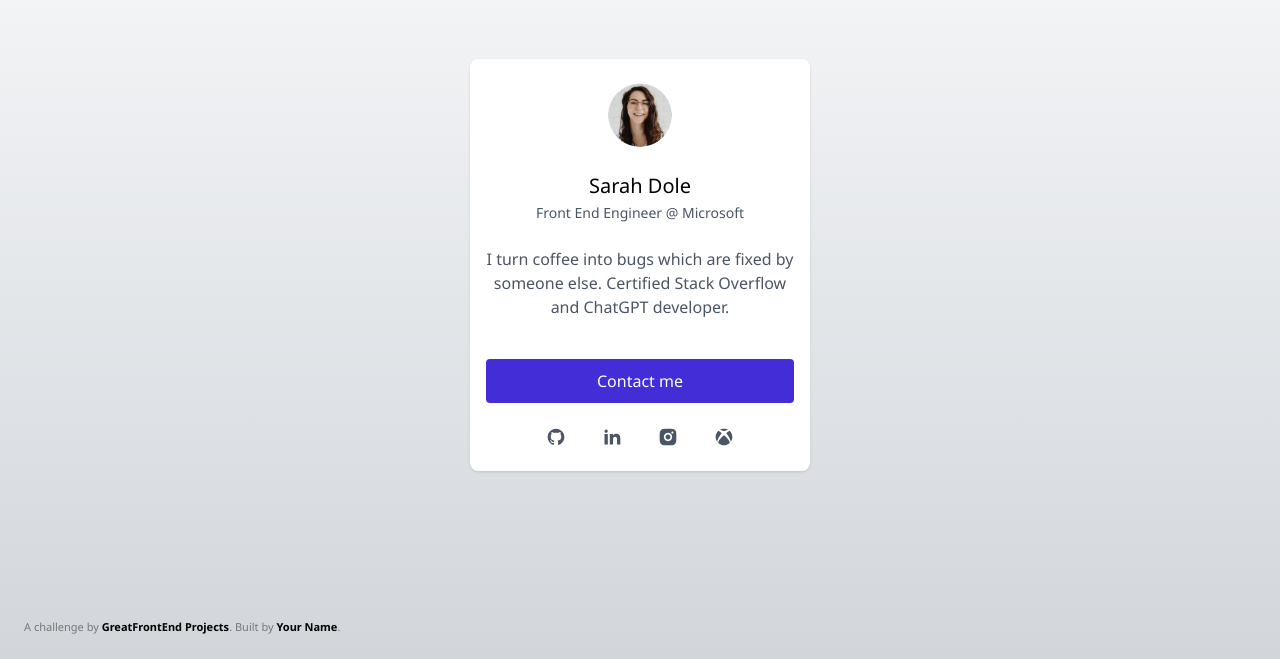
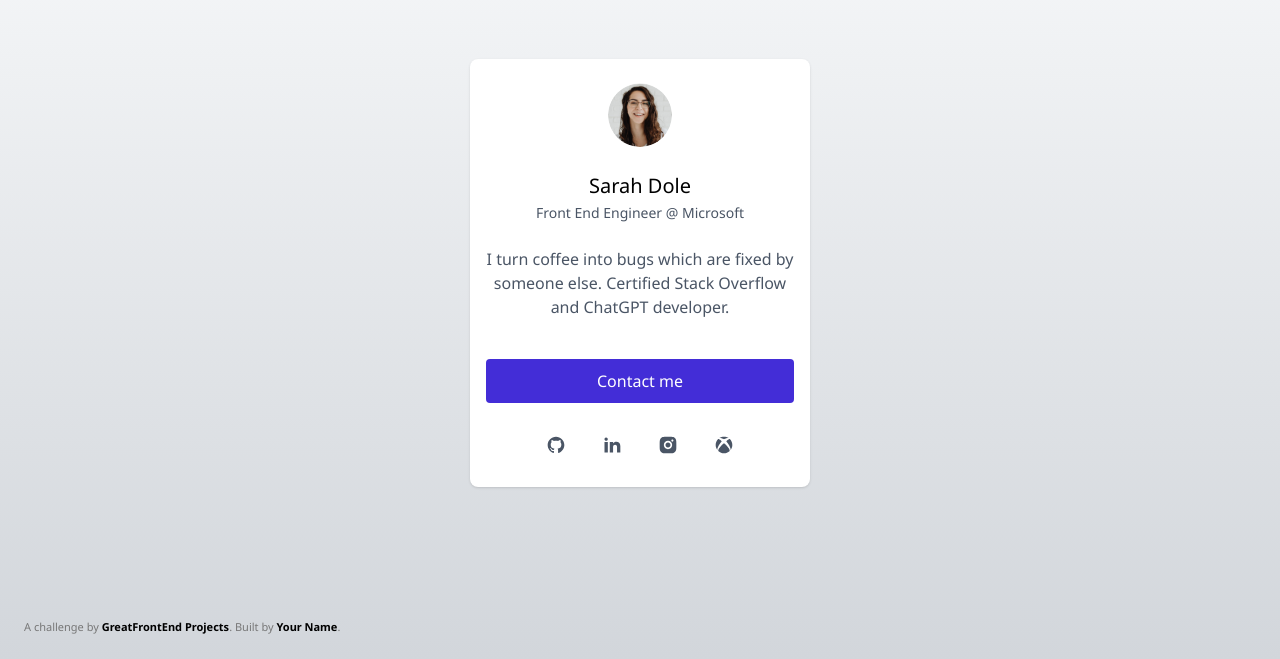
Before and after one commit to mjubair/learn-with-projects, a React (Vite) app in the folder apps/great-frontend-projects/profile-card/: page / in a window 1280 px wide. Shown: the part 141-800 px from the top of the page. Built offline with nearby package versions, Linux system fonts and the light colour scheme.

Commit message:
Add padding to social media icons container for improved layout

```diff
--- a/apps/great-frontend-projects/profile-card/src/App.tsx
+++ b/apps/great-frontend-projects/profile-card/src/App.tsx
@@ -23,7 +23,7 @@ function App() {
 					>
 						Contact me
 					</button>
-					<div className="flex gap-9 mt-6">
+					<div className="flex gap-9 mt-6 p-2">
 						<RiGithubFill className="w-5 h-5 text-2xl text-gray-600 hover:text-gray-800 cursor-pointer" />
 						<RiLinkedinFill className="w-5 h-5 text-2xl text-gray-600 hover:text-gray-800 cursor-pointer" />
 						<RiInstagramFill className="w-5 h-5 text-2xl text-gray-600 hover:text-gray-800 cursor-pointer" />
```
